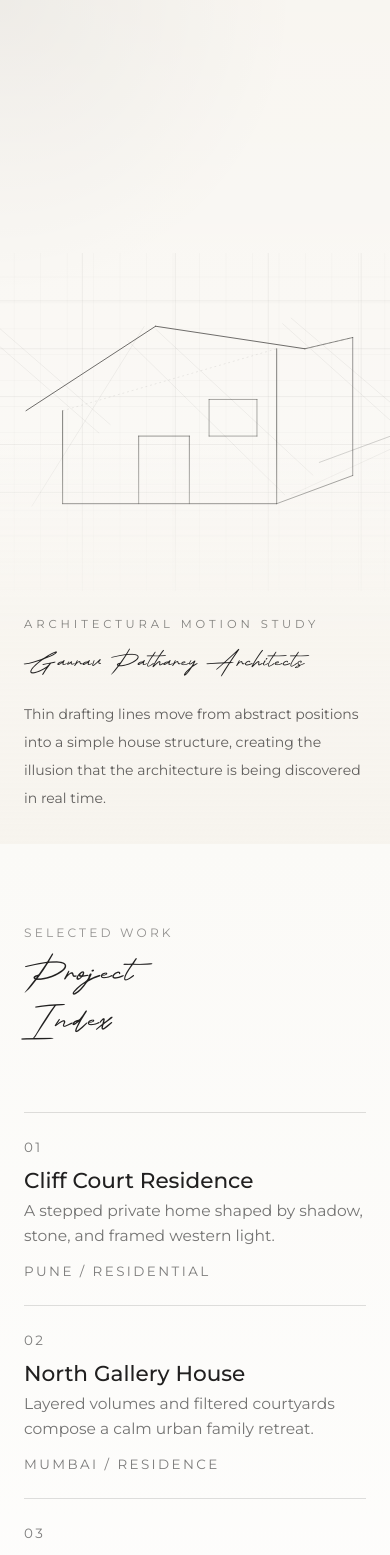
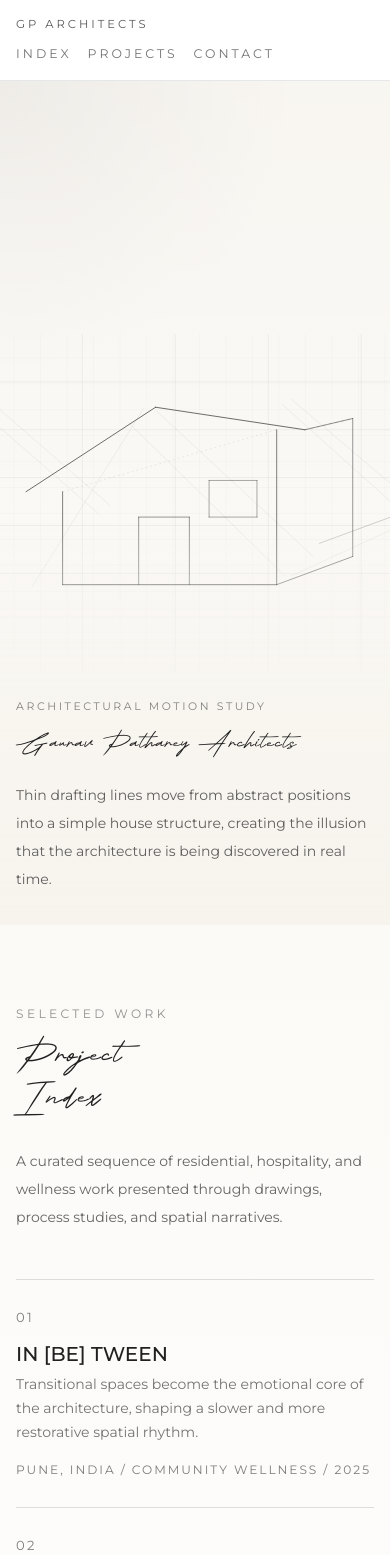
Before and after one commit to IshikaKapoor1208/Clone, a Next.js app: page / in a window 390 px wide. Shown: the top 1555 px of the page. Built offline with nearby package versions, Linux system fonts and the light colour scheme.

Commit message:
added scroll storytelling section and layout improvements

```diff
--- a/app/globals.css
+++ b/app/globals.css
@@ -42,7 +42,8 @@ body {
 body {
   box-sizing: border-box;
   font-family: "Montserrat", Arial, sans-serif;
-  padding: 0 40px;
+  overflow-x: hidden;
+  padding: 0;
 }
 
 *,
@@ -137,12 +138,6 @@ a:hover .project-name::after {
   }
 }
 
-@media (max-width: 1024px) {
-  body {
-    padding: 0 24px;
-  }
-}
-
 @media (max-width: 767px) {
   body {
     padding: 0;
--- a/app/layout.jsx
+++ b/app/layout.jsx
@@ -8,7 +8,7 @@ export const metadata = {
 export default function RootLayout({ children }) {
   return (
     <html lang="en">
-      <body>{children}</body>
+      <body className="overflow-x-hidden">{children}</body>
     </html>
   );
 }
--- a/app/page.jsx
+++ b/app/page.jsx
@@ -5,45 +5,11 @@ const projects = [
   {
     id: "project-01",
     number: "01",
-    name: "Cliff Court Residence",
-    description:
-      "A stepped private home shaped by shadow, stone, and framed western light.",
-    meta: "Pune / Residential"
-  },
-  {
-    id: "project-02",
-    number: "02",
-    name: "North Gallery House",
-    description:
-      "Layered volumes and filtered courtyards compose a calm urban family retreat.",
-    meta: "Mumbai / Residence"
-  },
-  {
-    id: "project-03",
-    number: "03",
-    name: "Laterite Studio",
-    description:
-      "A compact practice space designed around material tactility and cross ventilation.",
-    meta: "Goa / Workspace"
-  },
-  {
-    id: "project-04",
-    number: "04",
-    name: "Monsoon Court",
-    description:
-      "Rain-led circulation and open edges define this hospitality-focused gathering place.",
-    meta: "Alibaug / Hospitality"
-  }
-];
-
-const caseStudies = [
-  {
-    id: "project-05",
-    backgroundClassName: "bg-[linear-gradient(180deg,#ffffff_0%,#f8f6f1_100%)]",
-    studyLabel: "Case Study 01",
     title: "IN [BE] TWEEN",
     subtitle: "A healing journey",
     meta: "Pune, India / Community Wellness / 2025",
+    description:
+      "Transitional spaces become the emotional core of the architecture, shaping a slower and more restorative spatial rhythm.",
     paragraphs: [
       "IN [BE] TWEEN explores architecture as an in-between condition, positioned between therapy and everyday life, enclosure and openness, pause and movement. The proposal is conceived as a healing environment where transitional spaces become as important as enclosed rooms, allowing users to slow down, gather, reflect, and recover through spatial rhythm.",
       "The project organizes circulation as a gradual journey through light courts, shaded thresholds, stepped connections, and calm interior volumes. Materially, the architecture leans on a restrained palette of exposed surfaces, muted tones, and soft daylight to create an atmosphere that feels grounded, intimate, and restorative.",
@@ -53,14 +19,16 @@ const caseStudies = [
     imageSrc: "/section.png",
     imageAlt: "Architectural drawing for IN [BE] TWEEN",
     imagePriority: true,
-    watermark: "1"
+    backgroundClassName: "bg-[linear-gradient(180deg,#ffffff_0%,#f8f6f1_100%)]"
   },
   {
-    backgroundClassName: "bg-[linear-gradient(180deg,#f8f6f1_0%,#ffffff_100%)]",
-    studyLabel: "Case Study 02",
+    id: "project-02",
+    number: "02",
     title: "Monsoon Court",
     subtitle: "A residence shaped through conversation",
     meta: "Alibaug, India / Hospitality / Planning + Coordination",
+    description:
+      "Collaborative plan studies organize adjacency, privacy, and everyday movement into a calm and legible spatial framework.",
     paragraphs: [
       "Monsoon Court began as a collaborative planning exercise where drawings, room relationships, and circulation options were studied closely around the table. The project developed through an attentive reading of how people would move, gather, and occupy the spaces across changing seasons and varying levels of privacy.",
       "The plan organizes common areas, service zones, and quieter rooms into a layout that feels legible and effortless to inhabit. Each adjustment to the drawing refines adjacency, improves usability, and supports a more intuitive relationship between interior function and the wider site.",
@@ -69,14 +37,16 @@ const caseStudies = [
     tags: ["Plan Development", "Program + Adjacency", "Collaborative Review"],
     imageSrc: "/monsoon-court.jpg",
     imageAlt: "Team reviewing architectural floor plans for Monsoon Court",
-    watermark: "2"
+    backgroundClassName: "bg-[linear-gradient(180deg,#f8f6f1_0%,#ffffff_100%)]"
   },
   {
-    backgroundClassName: "bg-[linear-gradient(180deg,#ffffff_0%,#f8f6f1_100%)]",
-    studyLabel: "Case Study 03",
+    id: "project-03",
+    number: "03",
     title: "Laterite Studio",
     subtitle: "Precision behind a compact workspace",
     meta: "Goa, India / Workspace / Technical Detailing",
+    description:
+      "Technical resolution and careful detailing shape a compact studio that feels materially quiet and highly resolved.",
     paragraphs: [
       "Laterite Studio is developed through a close attention to construction logic, compact planning, and the precision of built components. The project treats technical drawings as a design tool in themselves, using detail development to shape the experience of the workspace from the inside out.",
       "Service coordination, structural interfaces, and built-in elements are studied carefully so the studio can remain calm, efficient, and materially clear despite its modest footprint. Each junction is resolved to support durability, clarity of use, and a seamless relationship between working zones and supporting systems.",
@@ -85,14 +55,16 @@ const caseStudies = [
     tags: ["Technical Resolution", "Services + Structure", "Compact Workspace Logic"],
     imageSrc: "/laterite-studio.jpg",
     imageAlt: "Technical architectural drawing detail for Laterite Studio",
-    watermark: "3"
+    backgroundClassName: "bg-[linear-gradient(180deg,#ffffff_0%,#f8f6f1_100%)]"
   },
   {
-    backgroundClassName: "bg-[linear-gradient(180deg,#f8f6f1_0%,#ffffff_100%)]",
-    studyLabel: "Case Study 04",
+    id: "project-04",
+    number: "04",
     title: "North Gallery House",
     subtitle: "Drawing decisions toward lived clarity",
     meta: "Mumbai, India / Residence / Design Development",
+    description:
+      "Measured drawing reviews refine proportion, circulation, and domestic comfort into a calm residential language.",
     paragraphs: [
       "North Gallery House evolves through a careful process of design development where plans, alignments, and dimensional studies are reviewed collectively. The project places emphasis on how each room connects to the next, ensuring that circulation, daylight, and domestic use are resolved as part of one cohesive spatial system.",
       "Working drawings become a space for testing proportion, refining built edges, and coordinating architectural intent with practical requirements. Each mark on the sheet contributes to a home that feels ordered and generous, with transitions that support both family life and quiet retreat.",
@@ -102,14 +74,16 @@ const caseStudies = [
     imageSrc: "/north-gallery-house.jpg",
     imageAlt:
       "Architectural team reviewing detailed residential plans for North Gallery House",
-    watermark: "4"
+    backgroundClassName: "bg-[linear-gradient(180deg,#f8f6f1_0%,#ffffff_100%)]"
   },
   {
-    backgroundClassName: "bg-[linear-gradient(180deg,#ffffff_0%,#f8f6f1_100%)]",
-    studyLabel: "Case Study 05",
+    id: "project-05",
+    number: "05",
     title: "Cliff Court Residence",
     subtitle: "Site form shaped through geometry and terrain",
     meta: "Pune, India / Residential / Site Planning",
+    description:
+      "Landscape geometry, contour response, and procession inform a residence that feels grounded and precise.",
     paragraphs: [
       "Cliff Court Residence is conceived through a strong dialogue between built form and the contours of the site. Early planning studies focus on how geometry can guide entry, open space, and the placement of the residence so that the architecture feels grounded within its landscape rather than imposed upon it.",
       "The circular and radial relationships visible in the drawing help organize movement, define zones of privacy, and create a measured transition from the surrounding terrain into the heart of the home. This planning approach allows the project to balance spatial drama with clarity, ensuring that the layout remains both memorable and highly functional.",
@@ -118,91 +92,138 @@ const caseStudies = [
     tags: ["Site Geometry", "Contour Response", "Residential Planning"],
     imageSrc: "/cliff-court-residence.jpg",
     imageAlt: "Architect reviewing a residential site plan for Cliff Court Residence",
-    watermark: "5"
+    backgroundClassName: "bg-[linear-gradient(180deg,#ffffff_0%,#f8f6f1_100%)]"
   }
 ];
 
 export default function Page() {
   return (
-    <main className="relative bg-[linear-gradient(180deg,#ffffff_0%,#fcfbf9_100%)] text-ink">
+    <main className="relative overflow-x-hidden bg-[linear-gradient(180deg,#ffffff_0%,#fcfbf9_100%)] text-ink">
+      <header className="sticky top-0 z-50 border-b border-black/8 bg-[rgba(255,255,255,0.86)] backdrop-blur-md">
+        <div className="flex flex-col gap-3 px-4 py-4 md:flex-row md:items-center md:justify-between md:px-10 lg:px-20">
+          <a href="#top" className="text-[0.72rem] uppercase tracking-[0.26em] text-black/65 md:text-[0.78rem] md:tracking-[0.34em]">
+            GP Architects
+          </a>
+          <nav aria-label="Main" className="flex flex-wrap items-center gap-4 md:gap-8">
+            <a href="#index-section" className="text-[0.78rem] uppercase tracking-[0.24em] text-black/55 transition hover:text-black">
+              Index
+            </a>
+            <a href="#projects-overview" className="text-[0.78rem] uppercase tracking-[0.24em] text-black/55 transition hover:text-black">
+              Projects
+            </a>
+            <a href="#portfolio-footer" className="text-[0.78rem] uppercase tracking-[0.24em] text-black/55 transition hover:text-black">
+              Contact
+            </a>
+          </nav>
+        </div>
+      </header>
+
+      <div id="top">
         <HeroSection />
+      </div>
 
       <section
         id="index-section"
-        className="relative bg-[linear-gradient(180deg,#fbfaf7_0%,#ffffff_100%)] px-6 pb-24 pt-20 md:px-8 md:pb-28 md:pt-24 xl:px-10"
+        className="relative overflow-hidden bg-[linear-gradient(180deg,#fbfaf7_0%,#ffffff_100%)] px-4 py-20 md:px-10 md:py-24 lg:px-20 xl:py-28"
       >
-        <div className="mb-16 grid gap-3">
-          <p className="text-[0.76rem] uppercase tracking-[0.26em] text-[rgba(33,32,32,0.48)]">
+        <div className="pointer-events-none absolute inset-y-0 right-0 hidden w-[24%] bg-[linear-gradient(0deg,rgba(0,0,0,0.03)_1px,transparent_1px),linear-gradient(90deg,rgba(0,0,0,0.03)_1px,transparent_1px)] bg-[size:40px_40px] opacity-35 xl:block" />
+
+        <div className="grid gap-12 md:gap-14 xl:grid-cols-12 xl:gap-16">
+          <div className="xl:col-span-4">
+            <div className="xl:sticky xl:top-24">
+              <p className="text-[0.76rem] uppercase tracking-[0.28em] text-[rgba(33,32,32,0.48)]">
                 Selected Work
               </p>
-          <h2 className="max-w-[10ch] font-signature text-[clamp(3rem,5.6vw,6rem)] font-normal leading-[0.98] tracking-[0.03em]">
+              <h2 className="mt-4 max-w-[8ch] text-[2.9rem] leading-[0.9] tracking-[0.03em] md:text-[4.4rem] lg:text-[5.4rem] xl:text-[6.4rem]">
                 Project Index
               </h2>
+              <p className="mt-6 max-w-[24rem] text-sm leading-7 text-black/60 md:text-[0.98rem]">
+                A curated sequence of residential, hospitality, and wellness
+                work presented through drawings, process studies, and spatial
+                narratives.
+              </p>
+            </div>
           </div>
 
+          <div id="projects-overview" className="xl:col-span-7 xl:col-start-6">
             <nav aria-label="Projects" className="border-t border-[rgba(33,32,32,0.14)]">
               {projects.map((project) => (
                 <a
                   key={project.id}
                   href={`#${project.id}`}
-              className="grid gap-3 border-b border-[rgba(33,32,32,0.14)] py-6 transition duration-200 hover:translate-x-2.5 hover:text-black md:grid-cols-[70px_minmax(0,1fr)_170px] md:gap-4 xl:grid-cols-[90px_minmax(0,1fr)_220px] xl:gap-5"
+                  className="grid min-w-0 gap-4 border-b border-[rgba(33,32,32,0.14)] py-7 transition duration-200 hover:translate-x-2 hover:text-black md:grid-cols-[72px_minmax(0,1fr)_minmax(140px,180px)] md:gap-5 xl:grid-cols-[80px_minmax(0,1fr)_minmax(170px,210px)]"
                 >
-              <span className="text-[0.84rem] uppercase tracking-[0.18em] text-[rgba(33,32,32,0.58)]">
+                  <span className="text-[0.82rem] uppercase tracking-[0.18em] text-[rgba(33,32,32,0.58)]">
                     {project.number}
                   </span>
 
-              <span className="grid gap-1.5">
-                <h3 className="project-name relative m-0 w-fit text-[clamp(1.35rem,2vw,1.9rem)] font-medium leading-[1.1]">
-                  {project.name}
+                  <span className="grid gap-2">
+                    <h3 className="project-name relative m-0 w-fit text-xl font-medium leading-[1.1] md:text-2xl lg:text-[1.95rem]">
+                      {project.title}
                     </h3>
-                <p className="m-0 max-w-[58ch] text-[0.97rem] leading-[1.6] text-[rgba(33,32,32,0.62)]">
+                    <p className="m-0 max-w-[56ch] text-sm leading-[1.7] text-[rgba(33,32,32,0.62)] md:text-[0.97rem]">
                       {project.description}
                     </p>
                   </span>
 
-              <span className="text-[0.84rem] uppercase tracking-[0.18em] text-[rgba(33,32,32,0.58)]">
+                  <span className="break-words text-[0.76rem] uppercase tracking-[0.16em] text-[rgba(33,32,32,0.58)] md:text-[0.82rem] md:tracking-[0.18em]">
                     {project.meta}
                   </span>
                 </a>
               ))}
-
-          <a
-            href="#project-05"
-            className="grid gap-3 border-b border-[rgba(33,32,32,0.14)] py-6 transition duration-200 hover:translate-x-2.5 hover:text-black md:grid-cols-[70px_minmax(0,1fr)_170px] md:gap-4 xl:grid-cols-[90px_minmax(0,1fr)_220px] xl:gap-5"
-          >
-            <span className="text-[0.84rem] uppercase tracking-[0.18em] text-[rgba(33,32,32,0.58)]">
-              05
-            </span>
-
-            <span className="grid gap-1.5">
-              <h3 className="project-name relative m-0 w-fit text-[clamp(1.35rem,2vw,1.9rem)] font-medium leading-[1.1]">
-                IN [BE] TWEEN
-              </h3>
-              <p className="m-0 max-w-[58ch] text-[0.97rem] leading-[1.6] text-[rgba(33,32,32,0.62)]">
-                A minimal case-study page centered on healing, atmosphere, and
-                architectural drawing.
-              </p>
-            </span>
-
-            <span className="text-[0.84rem] uppercase tracking-[0.18em] text-[rgba(33,32,32,0.58)]">
-              Special Project
-            </span>
-          </a>
             </nav>
+          </div>
+        </div>
       </section>
 
-      {caseStudies.map((study) => (
-        <CaseStudySection key={study.studyLabel} {...study} />
+      {projects.map((project, index) => (
+        <CaseStudySection
+          key={project.id}
+          id={project.id}
+          number={project.number}
+          title={project.title}
+          subtitle={project.subtitle}
+          meta={project.meta}
+          paragraphs={project.paragraphs}
+          tags={project.tags}
+          imageSrc={project.imageSrc}
+          imageAlt={project.imageAlt}
+          imagePriority={project.imagePriority}
+          backgroundClassName={project.backgroundClassName}
+          watermark={project.number}
+          reverse={index % 2 === 1}
+        />
       ))}
 
-      {projects.map((project) => (
-        <section
-          key={project.id}
-          id={project.id}
-          aria-hidden="true"
-          className="h-px"
-        />
-      ))}
+      <footer
+        id="portfolio-footer"
+        className="border-t border-black/8 bg-[linear-gradient(180deg,#fcfbf9_0%,#f4f0e8_100%)] px-4 py-16 md:px-10 md:py-20 lg:px-20"
+      >
+        <div className="grid gap-10 md:grid-cols-2 md:items-end">
+          <div className="space-y-4">
+            <p className="text-[0.76rem] uppercase tracking-[0.3em] text-black/48">
+              Gaurav Patharey Architects
+            </p>
+            <h2 className="max-w-[8ch] text-[2.7rem] leading-[0.92] tracking-[0.03em] md:text-[4rem] lg:text-[5.4rem]">
+              Calm spaces, drawn with precision.
+            </h2>
+          </div>
+
+          <div className="grid gap-3 md:justify-items-end">
+            <p className="max-w-[30rem] text-sm leading-7 text-black/62 md:text-right md:text-[0.98rem]">
+              Residential, hospitality, and wellness environments shaped through
+              thoughtful planning, restrained material language, and architectural
+              clarity.
+            </p>
+            <a
+              href="mailto:studio@example.com"
+              className="text-[0.8rem] uppercase tracking-[0.26em] text-black/58 transition hover:text-black"
+            >
+              studio@example.com
+            </a>
+          </div>
+        </div>
+      </footer>
     </main>
   );
 }
--- a/components/HeroSection.jsx
+++ b/components/HeroSection.jsx
@@ -267,17 +267,17 @@ export default function HeroSection() {
       />
 
       <motion.div
-        className="relative z-10 flex min-h-screen items-end px-6 pb-8 pt-24 md:justify-end md:px-10 md:items-end md:pb-12"
+        className="relative z-10 flex min-h-screen items-end px-4 pb-8 pt-24 md:items-end md:justify-end md:px-10 md:pb-12 lg:px-20"
         initial={prefersReducedMotion ? false : { opacity: 0, y: 20 }}
         animate={{ opacity: 1, y: 0 }}
         transition={{ duration: 0.7, delay: 1.45 }}
       >
         <div className="w-full max-w-[58rem] text-left md:ml-auto md:max-w-[42rem] md:translate-y-6 md:text-right">
-          <p className="mb-4 text-[0.72rem] uppercase tracking-[0.34em] text-[rgba(33,32,32,0.55)]">
+          <p className="mb-4 text-[0.68rem] uppercase tracking-[0.24em] text-[rgba(33,32,32,0.55)] md:text-[0.72rem] md:tracking-[0.34em]">
             Architectural Motion Study
           </p>
           <div className="flex md:justify-end">
-            <h1 className="m-0 overflow-visible font-signature text-[clamp(2rem,5vw,4.2rem)] font-normal leading-[0.95] tracking-[0.03em] text-[#212020] whitespace-nowrap">
+            <h1 className="m-0 overflow-visible font-signature text-[2rem] font-normal leading-[0.95] tracking-[0.03em] text-[#212020] md:text-[3.2rem] lg:text-[4.2rem]">
               {prefersReducedMotion
                 ? heroName
                 : heroName.split("").map((character, index) => (
--- /dev/null
+++ b/components/ScrollStorySection.jsx
@@ -0,0 +1,102 @@
+"use client";
+
+import Image from "next/image";
+import { motion, useReducedMotion } from "framer-motion";
+
+const storyFrames = [
+  {
+    eyebrow: "Threshold",
+    title: "Light gathers before the room begins.",
+    text: "A quiet edge slows the approach, letting shadow, texture, and proportion set the pace of arrival.",
+    imageSrc: "/monsoon-court.jpg",
+    imageAlt: "Architectural planning table with drawings and warm light"
+  },
+  {
+    eyebrow: "Courtyard",
+    title: "Open air becomes the center of the plan.",
+    text: "Rooms hold their shape around a calmer middle, where movement, pause, and daylight meet.",
+    imageSrc: "/north-gallery-house.jpg",
+    imageAlt: "Architectural team reviewing residential plans"
+  },
+  {
+    eyebrow: "Detail",
+    title: "Precision gives the atmosphere its stillness.",
+    text: "Edges are resolved carefully so the building feels effortless, grounded, and quietly complete.",
+    imageSrc: "/laterite-studio.jpg",
+    imageAlt: "Detailed architectural drawing for a compact studio"
+  }
+];
+
+export default function ScrollStorySection() {
+  const prefersReducedMotion = useReducedMotion();
+
+  return (
+    <section className="relative overflow-hidden bg-[#fbfaf7] px-4 py-16 text-[#212020] md:px-10 md:py-0 lg:px-20">
+      <div className="grid gap-10 md:grid-cols-2 md:gap-14 lg:gap-20">
+        <div className="md:sticky md:top-24 md:flex md:h-[calc(100vh-6rem)] md:items-center">
+          <div className="max-w-[34rem] space-y-6">
+            <p className="text-[0.72rem] uppercase tracking-[0.32em] text-black/45">
+              Spatial Story
+            </p>
+            <h2 className="max-w-[8ch] font-signature text-[3.2rem] leading-[0.88] tracking-[0.03em] md:text-[4.8rem] lg:text-[6rem]">
+              A slow walk through form.
+            </h2>
+            <p className="max-w-[30rem] text-sm leading-7 text-black/62 md:text-[0.98rem]">
+              Architecture is read in sequence: the first threshold, the open
+              middle, the final detail that makes everything feel inevitable.
+            </p>
+          </div>
+        </div>
+
+        <div className="space-y-10 md:space-y-0">
+          {storyFrames.map((frame, index) => (
+            <motion.article
+              key={frame.title}
+              className="grid min-h-[100vh] content-center gap-6"
+              initial={prefersReducedMotion ? false : { opacity: 0, y: 36 }}
+              whileInView={{ opacity: 1, y: 0 }}
+              viewport={{ once: false, amount: 0.45 }}
+              transition={{ duration: 0.75, ease: [0.22, 1, 0.36, 1] }}
+            >
+              <div className="space-y-4 border-t border-black/10 pt-5">
+                <div className="flex items-center gap-4">
+                  <span className="text-[0.72rem] uppercase tracking-[0.26em] text-black/42">
+                    0{index + 1}
+                  </span>
+                  <span className="h-px flex-1 bg-black/10" />
+                  <span className="text-[0.72rem] uppercase tracking-[0.26em] text-black/42">
+                    {frame.eyebrow}
+                  </span>
+                </div>
+
+                <h3 className="max-w-[12ch] text-3xl font-medium leading-[1.04] tracking-[0.01em] md:text-4xl lg:text-5xl">
+                  {frame.title}
+                </h3>
+                <p className="max-w-[34rem] text-sm leading-7 text-black/62 md:text-[0.98rem]">
+                  {frame.text}
+                </p>
+              </div>
+
+              <motion.div
+                className="relative aspect-[4/5] w-full overflow-hidden border border-black/8 bg-[#f1ede6] md:aspect-[4/4.6] lg:aspect-[4/3.6]"
+                initial={prefersReducedMotion ? false : { scale: 0.98 }}
+                whileInView={{ scale: 1 }}
+                viewport={{ once: false, amount: 0.5 }}
+                transition={{ duration: 0.9, ease: [0.22, 1, 0.36, 1] }}
+              >
+                <Image
+                  src={frame.imageSrc}
+                  alt={frame.imageAlt}
+                  fill
+                  sizes="(max-width: 767px) 100vw, 50vw"
+                  className="h-auto w-full object-cover object-center grayscale transition duration-700"
+                />
+                <div className="pointer-events-none absolute inset-0 bg-[linear-gradient(180deg,rgba(255,255,255,0.1),rgba(0,0,0,0.08))]" />
+              </motion.div>
+            </motion.article>
+          ))}
+        </div>
+      </div>
+    </section>
+  );
+}
```
Also changed, not shown: components/CaseStudySection.jsx (+52 -46 lines). Lines whose indentation alone changed are shown as unchanged.
